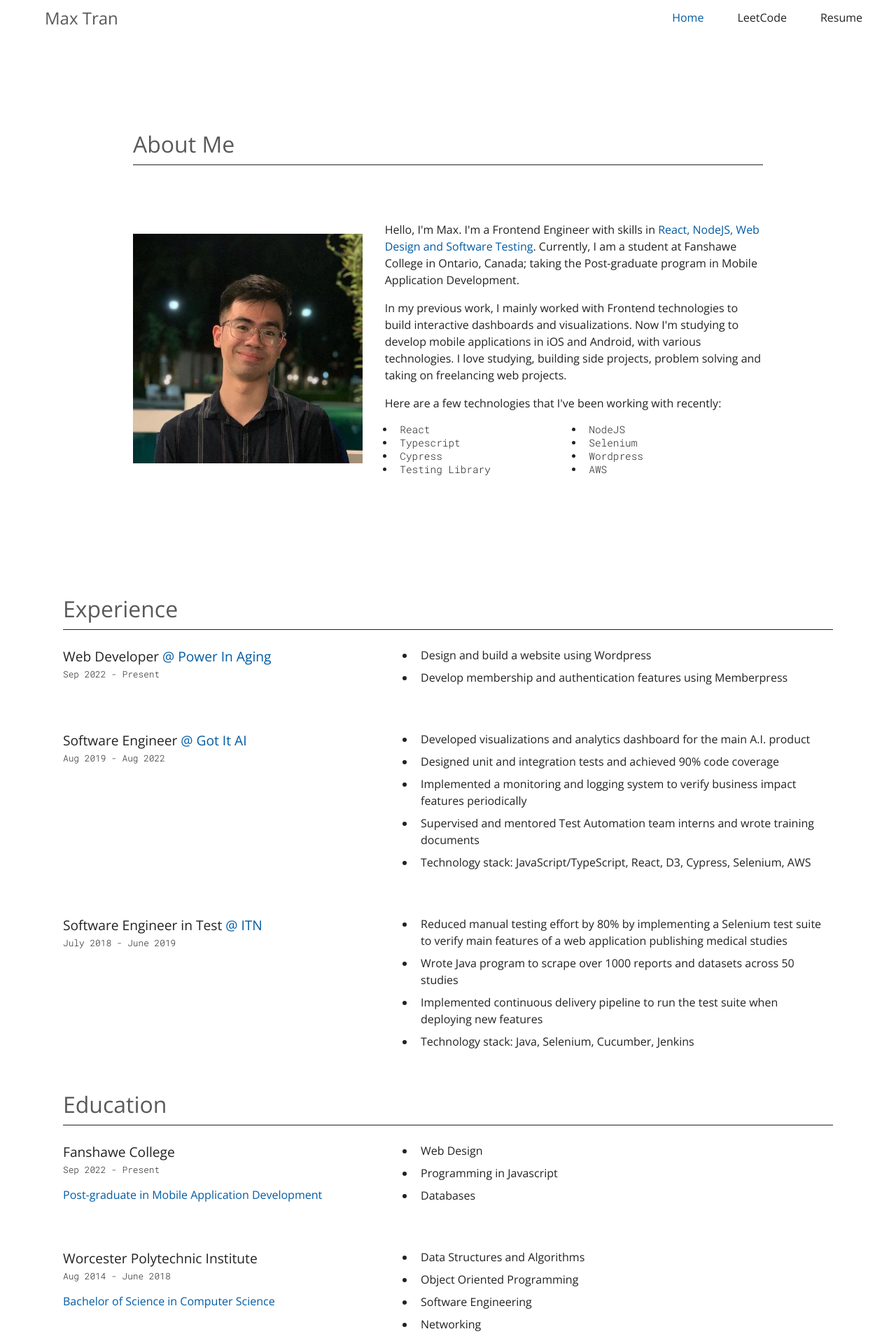
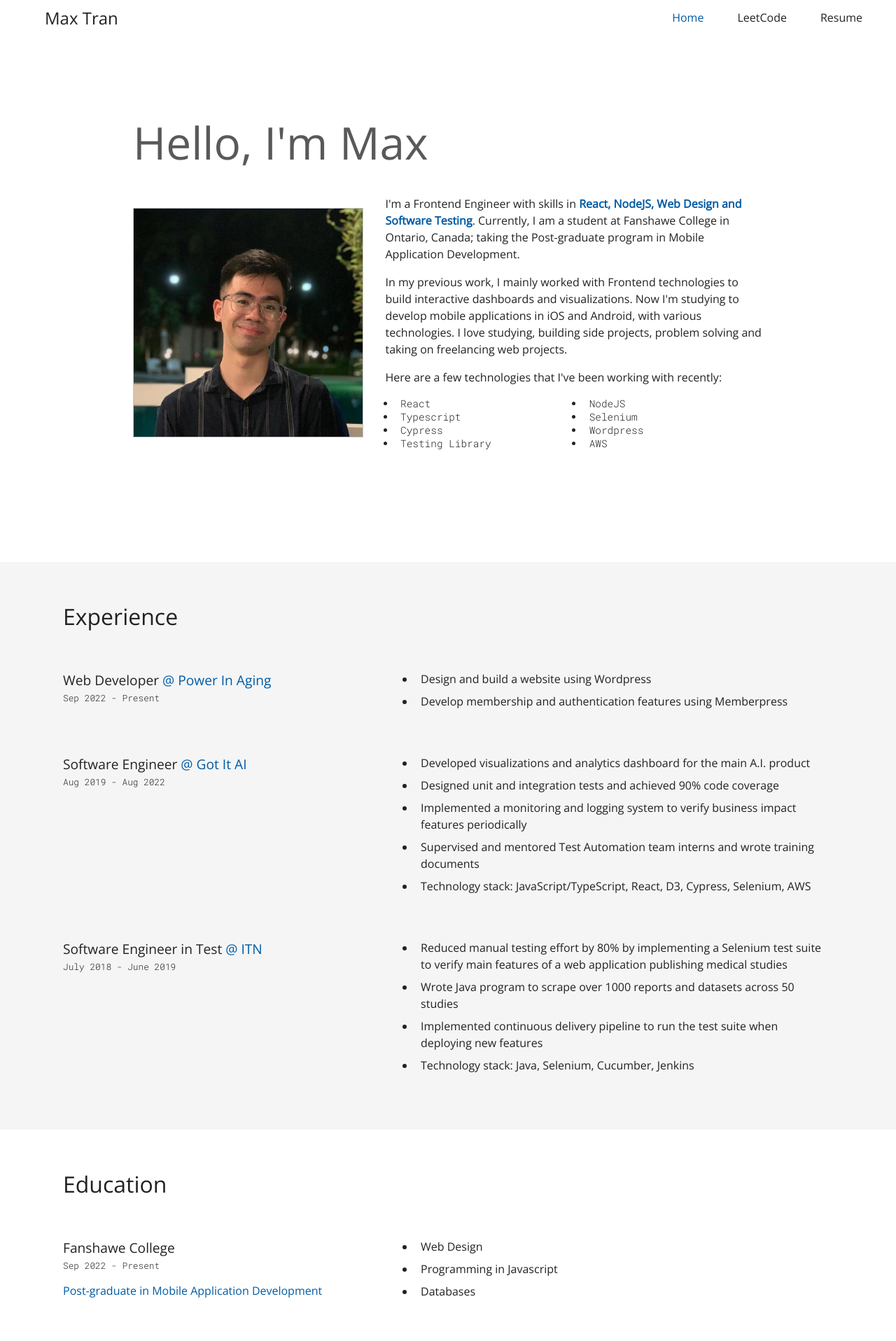
Before and after one commit to max172-hqt/max172-hqt.github.io, a Next.js app: page / in a window 1280 px wide. Shown: the top 1916 px of the page at 70% size. Built offline with nearby package versions, Linux system fonts and the light colour scheme.

Commit message:
feat: Edit theme for website

```diff
--- a/components/Navigation/Navbar.module.css
+++ b/components/Navigation/Navbar.module.css
@@ -8,7 +8,7 @@
 
 .logo a {
   text-decoration: none;
-  color: var(--heading-color);
+  color: var(--text-color);
 }
 
 .logo:hover {
--- a/components/Navigation/PageNavbar.tsx
+++ b/components/Navigation/PageNavbar.tsx
@@ -23,12 +23,12 @@ function HideOnScroll(props: Props) {
   const { children, window, scrolledToTop } = props;
 
   const trigger = useScrollTrigger({
-    disableHysteresis: true,
+    disableHysteresis: false,
     threshold: 100,
     target: window ? window() : undefined,
   });
 
-  return React.cloneElement(children, {
+  const childrenClone = React.cloneElement(children, {
     style: {
       backgroundColor: 'rgba(255, 255, 255, 0.9)',
       backdropFilter: 'blur(6px)',
@@ -36,11 +36,11 @@ function HideOnScroll(props: Props) {
     }
   })
 
-  // return (
-  //   <Slide appear={false} direction="down" in={!trigger}>
-  //     {childrenClone}
-  //   </Slide>
-  // );
+  return (
+    <Slide appear={false} direction="down" in={!trigger}>
+      {childrenClone}
+    </Slide>
+  );
 }
 
 export default function Navbar() {
--- a/components/Portfolio/Education/EducationSection.module.css
+++ b/components/Portfolio/Education/EducationSection.module.css
@@ -42,6 +42,11 @@
   .education {
     max-width: 1100px;
     margin: 0 auto;
+    padding: 2em 0;
+  }
+
+  .header {
+    margin-bottom: 1em;
   }
 
   .details {
--- a/components/Portfolio/Education/EducationSection.tsx
+++ b/components/Portfolio/Education/EducationSection.tsx
@@ -25,7 +25,7 @@ const education = [
 export default function EducationSection() {
   return (
     <section className={styles.education}>
-      <h2>Education</h2>
+      <h2 className={styles.header}>Education</h2>
       {education.map((data, index) => (
         <EducationCard key={index} {...data} />
       ))}
--- a/components/Portfolio/Experience/ExperienceSection.module.css
+++ b/components/Portfolio/Experience/ExperienceSection.module.css
@@ -37,9 +37,14 @@
 
 @media only screen and (min-width: 768px) {
     /* Experience section */
+    .container {
+      background-color: #F5F5F5;
+      padding: 1em;
+    }
     .section {
       max-width: 1100px;
       margin: 0 auto;
+      padding: 1em 0;
     }
 
     .details {
@@ -59,4 +64,8 @@
     .details ul {
         width: 60%;
     }
+
+    .header {
+      margin-bottom: 1em;
+    }
 }
--- a/components/Portfolio/Experience/ExperienceSection.tsx
+++ b/components/Portfolio/Experience/ExperienceSection.tsx
@@ -41,11 +41,13 @@ const experience = [
 
 export default function ExperienceSection() {
   return (
-    <section className={styles.section}>
-      <h2>Experience</h2>
-      {experience.map(job => (
-        <ExperienceCard key={job.time} {...job} />
-      ))}
-    </section>
+    <div className={styles.container}>
+      <section className={styles.section}>
+        <h2 className={styles.header}>Experience</h2>
+        {experience.map(job => (
+          <ExperienceCard key={job.time} {...job} />
+        ))}
+      </section>
+    </div>
   );
 }
--- a/components/Portfolio/Introduction/IntroSection.module.css
+++ b/components/Portfolio/Introduction/IntroSection.module.css
@@ -2,12 +2,19 @@
 .main {
   padding: 1em;
 }
+
+.introText {
+  font-size: 2em;
+  font-weight: 300;
+  color: var(--heading-color);
+}
+
 .introBanner {
   margin-top: 5em;
 }
 
 .introBanner p span {
-  font-weight: 500;
+  font-weight: bold;
   color: var(--theme-color);
 }
 
@@ -50,7 +57,7 @@
   .container {
     display: flex;
     gap: 2em;
-    margin: 5em 0;
+    margin: 2em 0;
   }
 
   .introBanner img {
@@ -63,4 +70,7 @@
   .content {
     width: 100%;
   }
+  .introText {
+    font-size: 4em;
+  }
 }
--- a/components/Portfolio/Introduction/IntroSection.tsx
+++ b/components/Portfolio/Introduction/IntroSection.tsx
@@ -6,14 +6,14 @@ import { useEffect, useState } from "react";
 export default function IntroSection() {
   return (
     <section className={styles.introBanner}>
-      <h2 className={styles.introText}>About Me</h2>
+      <h1 className={styles.introText}>Hello, I&apos;m Max</h1>
       <div className={styles.container}>
         <div className={styles.avatar}>
           <Image src={profilePic} alt="Picture of Max" />
         </div>
         <div className={styles.content}>
           <p>
-            Hello, I&apos;m Max. I&apos;m a Frontend Engineer with skills in{" "}
+            I&apos;m a Frontend Engineer with skills in{" "}
             <span>React, NodeJS, Web Design and Software Testing</span>.
             Currently, I am a student at Fanshawe College in Ontario, Canada; taking the
             Post-graduate program in Mobile Application Development.{" "}
--- a/components/Portfolio/Project/ProjectSection.module.css
+++ b/components/Portfolio/Project/ProjectSection.module.css
@@ -77,4 +77,13 @@
   .image {
     position: relative;
   }
+
+  .container {
+    background-color: #F5F5F5;
+    padding: 2em;
+  }
+
+  .header {
+    margin-bottom: 2em;
+  }
 }
--- a/components/Portfolio/Project/ProjectSection.tsx
+++ b/components/Portfolio/Project/ProjectSection.tsx
@@ -39,11 +39,13 @@ const projects = [
 
 export default function ProjectSection() {
   return (
-    <section className={styles.section}>
-      <h2>Projects</h2>
-      {projects.map((project, index) => (
-        <ProjectCard key={index} {...project} />
-      ))}
-    </section>
+    <div className={styles.container}>
+      <section className={styles.section}>
+        <h2 className={styles.header}>Projects</h2>
+        {projects.map((project, index) => (
+          <ProjectCard key={index} {...project} />
+        ))}
+      </section>
+    </div>
   );
 }
--- a/styles/globals.css
+++ b/styles/globals.css
@@ -31,6 +31,7 @@ img {
   max-width: 100%;
   height: auto;
   display: block;
+  border: 1px solid var(--grey-color);
 }
 
 a {
@@ -41,20 +42,16 @@ h2 {
   /* display: inline-block;
   width: 300px; */
   font-family: var(--font-big-heading);
-  font-weight: 300;
-  color: var(--heading-color);
+  font-weight: 400;
+  color: var(--text-color);
   font-size: 2em;
   margin: 0.5em 0 0.25em 0;
-  border-bottom: 1px solid var(--text-color);
+  /* border-bottom: 1px solid var(--text-color); */
   padding: 0.5rem 0;
 }
 
 p {
   line-height: 1.5;
-}
-
-main {
-  margin: 1em;
 }
 
 .markdown-body {
@@ -70,4 +67,9 @@ main {
   .markdown-body {
       padding: 15px;
   }
+
+  main {
+    margin: 1em;
+  }
+
 }
```
